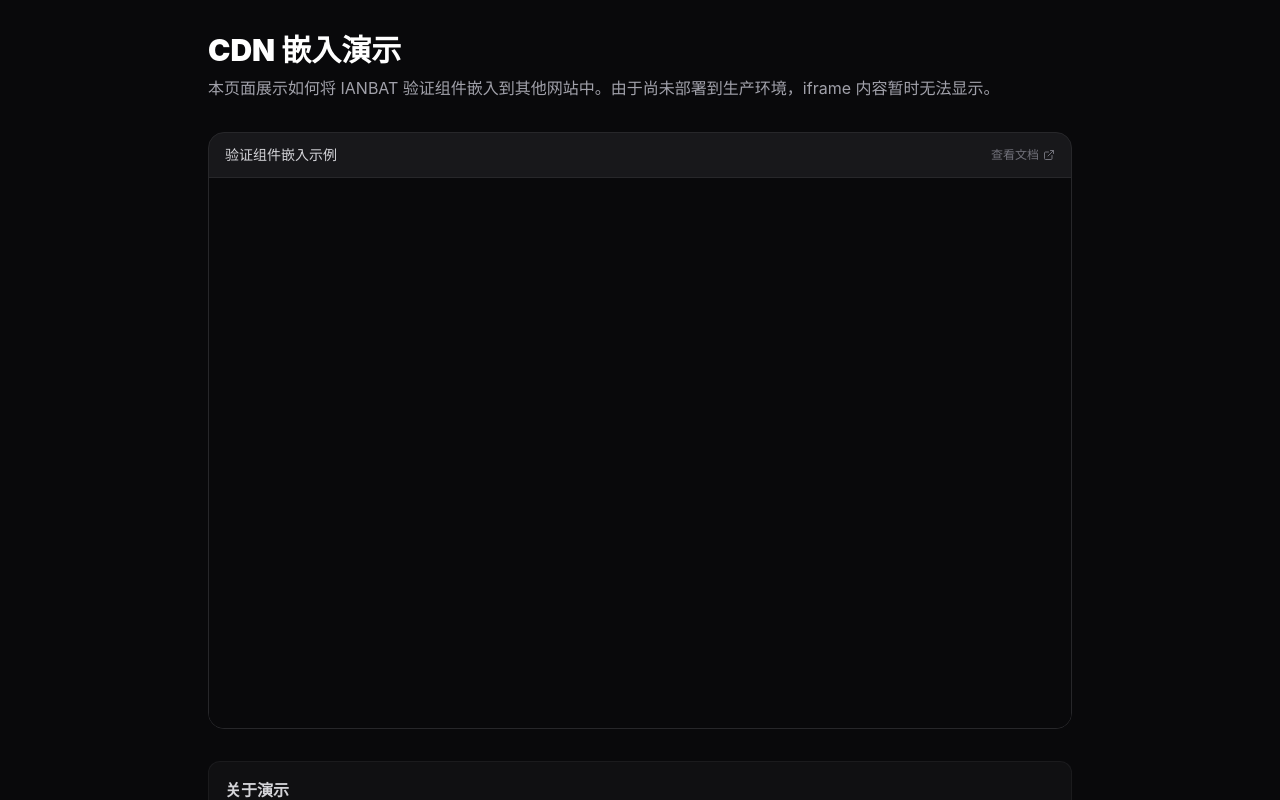
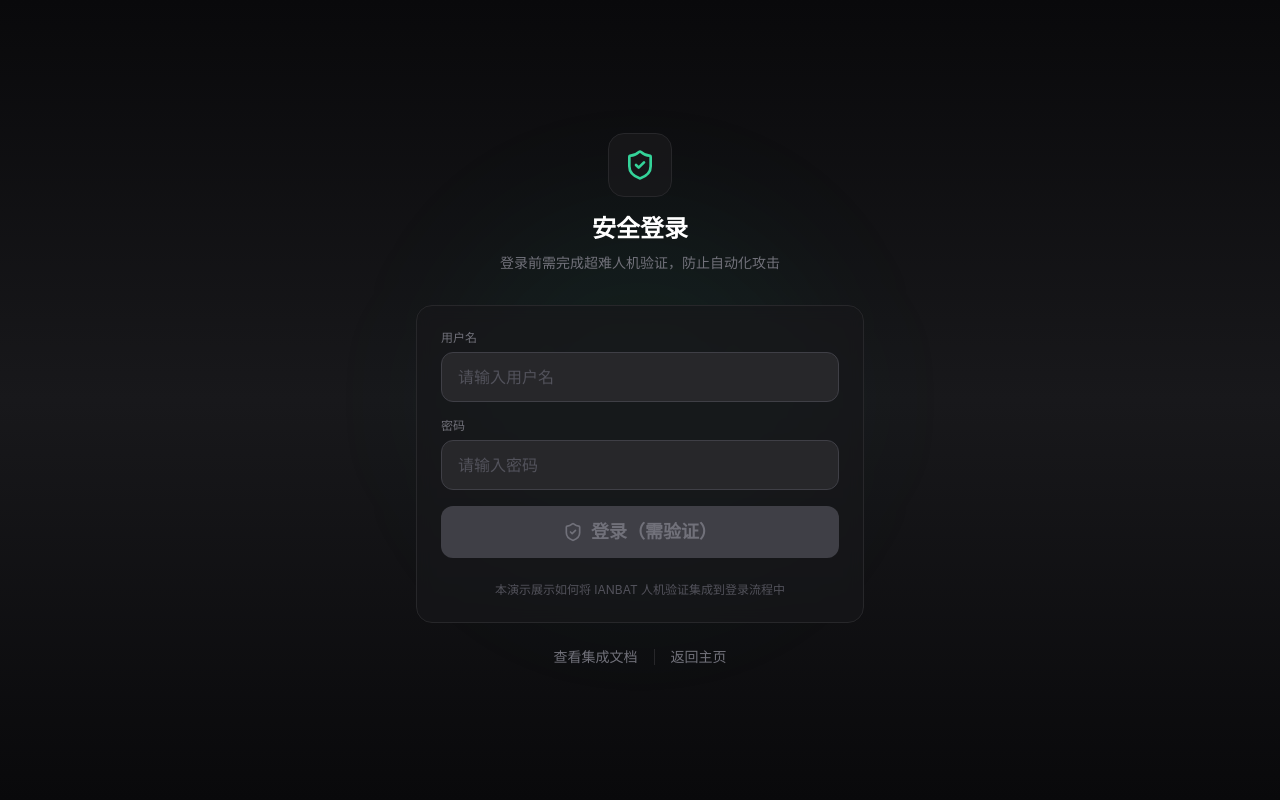
Before and after one commit to RuanMingze/IANBAT, a React (Vite) app: page /cdn/demo in a window 1280 px wide. Shown: the top 800 px of the page. Built offline with nearby package versions, Linux system fonts and the light colour scheme; no server answers.

Commit message:
feat: 将Demo页面改为登录页面演示

```diff
--- a/src/pages/CdnDemo.tsx
+++ b/src/pages/CdnDemo.tsx
@@ -1,5 +1,5 @@
-import { useState, useEffect } from 'react';
-import { ExternalLink, RefreshCw } from 'lucide-react';
+import { useState, useEffect, useCallback } from 'react';
+import { ExternalLink, RefreshCw, ShieldCheck, X } from 'lucide-react';
 
 interface VerificationResult {
   success: boolean;
@@ -8,59 +8,174 @@
 }
 
 export function CdnDemo() {
-  const [result, setResult] = useState<VerificationResult | null>(null);
-  const [loading, setLoading] = useState(true);
+  const [username, setUsername] = useState('');
+  const [password, setPassword] = useState('');
+  const [showModal, setShowModal] = useState(false);
+  const [verificationResult, setVerificationResult] = useState<VerificationResult | null>(null);
+  const [loginSuccess, setLoginSuccess] = useState(false);
+  const [loading, setLoading] = useState(false);
+
+  const handleMessage = useCallback((e: MessageEvent) => {
+    if (e.data?.type === 'ianbat_verification_result') {
+      setVerificationResult(e.data);
+      if (e.data.success) {
+        setLoginSuccess(true);
+        setShowModal(false);
+      }
+    }
+  }, []);
 
   useEffect(() => {
-    const handleMessage = (e: MessageEvent) => {
-      if (e.data?.type === 'ianbat_verification_result') {
-        setResult(e.data);
-      }
-    };
     window.addEventListener('message', handleMessage);
     return () => window.removeEventListener('message', handleMessage);
-  }, []);
+  }, [handleMessage]);
 
-  const handleReset = () => {
-    const iframe = document.querySelector('iframe') as HTMLIFrameElement;
+  const handleLogin = () => {
+    if (!username.trim() || !password.trim()) {
+      return;
+    }
+    setShowModal(true);
+    setVerificationResult(null);
+  };
+
+  const handleResetVerification = () => {
+    const iframe = document.querySelector('iframe#verification-iframe') as HTMLIFrameElement;
     if (iframe && iframe.contentWindow) {
       iframe.contentWindow.postMessage({ type: 'ianbat_reset' }, '*');
     }
-    setResult(null);
+    setVerificationResult(null);
+  };
+
+  const handleCloseModal = () => {
+    setShowModal(false);
+    setVerificationResult(null);
   };
 
   return (
-    <div className="min-h-screen bg-zinc-950 text-white">
-      <div className="max-w-4xl mx-auto px-4 py-8">
-        <div className="mb-8">
-          <h1 className="text-3xl font-black mb-2">CDN 嵌入演示</h1>
-          <p className="text-zinc-400">
-            本页面展示如何将 IANBAT 验证组件嵌入到其他网站中。由于尚未部署到生产环境，iframe 内容暂时无法显示。
+    <div className="min-h-screen bg-gradient-to-b from-zinc-950 via-zinc-900 to-zinc-950 flex items-center justify-center px-4">
+      <div className="absolute inset-0 flex items-center justify-center pointer-events-none">
+        <div className="w-96 h-96 rounded-full bg-emerald-500/5 blur-3xl" />
+      </div>
+
+      <div className="relative z-10 w-full max-w-md">
+        {loginSuccess ? (
+          <div className="text-center">
+            <div className="w-20 h-20 rounded-2xl bg-emerald-500/15 border border-emerald-500/30 flex items-center justify-center mx-auto mb-6">
+              <ShieldCheck className="text-emerald-400" size={40} />
+            </div>
+            <h1 className="text-3xl font-black text-emerald-400 mb-2">登录成功</h1>
+            <p className="text-zinc-400 mb-8">
+              欢迎回来，{username}！<br />
+              人机验证已通过，您已成功登录系统。
+            </p>
+            <button
+              onClick={() => {
+                setLoginSuccess(false);
+                setUsername('');
+                setPassword('');
+              }}
+              className="px-6 py-3 rounded-xl bg-zinc-800 text-white font-medium hover:bg-zinc-700 transition"
+            >
+              返回登录页面
+            </button>
+          </div>
+        ) : (
+          <>
+            <div className="text-center mb-8">
+              <div className="inline-flex items-center justify-center w-16 h-16 rounded-2xl bg-zinc-900/80 border border-zinc-800 mb-4">
+                <ShieldCheck className="text-emerald-400" size={32} />
+              </div>
+              <h1 className="text-2xl font-bold text-white mb-2">安全登录</h1>
+              <p className="text-zinc-500 text-sm">
+                登录前需完成超难人机验证，防止自动化攻击
               </p>
             </div>
 
-        <div className="bg-zinc-900 rounded-2xl border border-zinc-800 overflow-hidden mb-8">
-          <div className="px-4 py-3 border-b border-zinc-800 flex items-center justify-between">
-            <span className="text-sm font-medium text-zinc-300">验证组件嵌入示例</span>
-            <a
-              href="/cdn/docs"
-              className="inline-flex items-center gap-1 text-xs text-zinc-500 hover:text-white transition"
+            <div className="bg-zinc-900/70 backdrop-blur border border-zinc-800 rounded-2xl p-6">
+              <div className="space-y-4">
+                <div>
+                  <label className="block text-xs text-zinc-500 mb-1.5">用户名</label>
+                  <input
+                    type="text"
+                    value={username}
+                    onChange={(e) => setUsername(e.target.value)}
+                    placeholder="请输入用户名"
+                    className="w-full px-4 py-3 rounded-xl bg-zinc-800 border border-zinc-700 text-white outline-none placeholder:text-zinc-600 focus:border-emerald-500/50 transition"
+                  />
+                </div>
+                <div>
+                  <label className="block text-xs text-zinc-500 mb-1.5">密码</label>
+                  <input
+                    type="password"
+                    value={password}
+                    onChange={(e) => setPassword(e.target.value)}
+                    placeholder="请输入密码"
+                    className="w-full px-4 py-3 rounded-xl bg-zinc-800 border border-zinc-700 text-white outline-none placeholder:text-zinc-600 focus:border-emerald-500/50 transition"
+                  />
+                </div>
+                <button
+                  onClick={handleLogin}
+                  disabled={!username.trim() || !password.trim()}
+                  className={`w-full py-3 rounded-xl font-bold text-lg transition flex items-center justify-center gap-2 ${
+                    username.trim() && password.trim()
+                      ? 'bg-emerald-500 text-zinc-900 hover:bg-emerald-400 active:scale-[0.98]'
+                      : 'bg-zinc-700 text-zinc-500 cursor-not-allowed'
+                  }`}
                 >
-              查看文档 <ExternalLink size={12} />
+                  <ShieldCheck size={20} />
+                  登录（需验证）
+                </button>
+              </div>
+
+              <div className="mt-6 text-center text-xs text-zinc-600">
+                <p>本演示展示如何将 IANBAT 人机验证集成到登录流程中</p>
+              </div>
+            </div>
+
+            <div className="mt-6 flex items-center justify-center gap-4 text-sm text-zinc-500">
+              <a href="/cdn/docs" className="hover:text-white transition">
+                查看集成文档
+              </a>
+              <span className="w-px h-4 bg-zinc-800" />
+              <a href="/" className="hover:text-white transition">
+                返回主页
               </a>
             </div>
+          </>
+        )}
+      </div>
+
+      {showModal && (
+        <div className="fixed inset-0 bg-black/80 backdrop-blur-sm flex items-center justify-center z-50 px-4">
+          <div className="bg-zinc-900 border border-zinc-700 rounded-2xl w-full max-w-lg shadow-2xl overflow-hidden">
+            <div className="px-6 py-4 border-b border-zinc-800 flex items-center justify-between">
+              <div className="flex items-center gap-3">
+                <div className="w-8 h-8 rounded-lg bg-emerald-500/15 flex items-center justify-center">
+                  <ShieldCheck className="text-emerald-400" size={18} />
+                </div>
+                <h2 className="text-lg font-bold text-white">人机验证</h2>
+              </div>
+              <button
+                onClick={handleCloseModal}
+                className="text-zinc-500 hover:text-white transition"
+              >
+                <X size={20} />
+              </button>
+            </div>
+            <div className="p-4">
               <div className="relative">
                 <iframe
+                  id="verification-iframe"
                   src="/cdn"
                   width="100%"
-              height="550"
+                  height="480"
                   frameBorder="0"
                   sandbox="allow-scripts allow-same-origin"
                   onLoad={() => setLoading(false)}
-              className="bg-zinc-950"
+                  className="bg-zinc-950 rounded-xl"
                 />
                 {loading && (
-              <div className="absolute inset-0 flex items-center justify-center bg-zinc-950">
+                  <div className="absolute inset-0 flex items-center justify-center bg-zinc-950 rounded-xl">
                     <div className="text-center">
                       <div className="w-8 h-8 border-2 border-zinc-700 border-t-emerald-500 rounded-full animate-spin mx-auto mb-2" />
                       <span className="text-sm text-zinc-500">加载中...</span>
@@ -68,50 +183,21 @@
                   </div>
                 )}
               </div>
+              {verificationResult && !verificationResult.success && (
+                <div className="mt-4 flex items-center justify-between">
+                  <span className="text-sm text-rose-400">验证失败，请重试</span>
+                  <button
+                    onClick={handleResetVerification}
+                    className="inline-flex items-center gap-1 px-3 py-1.5 rounded-lg bg-zinc-800 text-white text-xs font-medium hover:bg-zinc-700 transition"
+                  >
+                    <RefreshCw size={14} /> 重新验证
+                  </button>
                 </div>
-
-        {result && (
-          <div className={`rounded-2xl border p-6 mb-8 ${
-            result.success ? 'bg-emerald-500/10 border-emerald-500/30' : 'bg-rose-500/10 border-rose-500/30'
-          }`}>
-            <div className="flex items-center justify-between">
-              <div>
-                <h3 className={`text-lg font-bold ${result.success ? 'text-emerald-400' : 'text-rose-400'}`}>
-                  {result.success ? '验证通过' : '验证失败'}
-                </h3>
-                <p className="text-zinc-400 text-sm mt-1">
-                  成功 {result.successCount} 关，失败 {result.failCount} 关
-                </p>
+              )}
             </div>
-              <button
-                onClick={handleReset}
-                className="inline-flex items-center gap-2 px-4 py-2 rounded-lg bg-zinc-800 text-white text-sm font-medium hover:bg-zinc-700 transition"
-              >
-                <RefreshCw size={16} /> 重新验证
-              </button>
           </div>
         </div>
       )}
-
-        <div className="bg-zinc-900/50 rounded-xl border border-zinc-800/50 p-4">
-          <h3 className="font-bold text-zinc-300 mb-2">关于演示</h3>
-          <ul className="text-zinc-400 text-sm space-y-1">
-            <li>• 本页面使用相对路径 `/cdn` 作为 iframe 源，模拟本地开发环境</li>
-            <li>• 在生产环境中，请使用完整 URL：`https://ianbat.ruanftrix.cn/cdn`</li>
-            <li>• 验证结果会通过 postMessage 传递给父页面</li>
-            <li>• 通过监听 `ianbat_verification_result` 消息类型获取验证结果</li>
-          </ul>
-        </div>
-
-        <div className="mt-8 flex items-center gap-4 text-sm text-zinc-500">
-          <a href="/cdn/docs" className="hover:text-white transition">
-            返回文档
-          </a>
-          <a href="/" className="hover:text-white transition">
-            返回主页
-          </a>
-        </div>
-      </div>
     </div>
   );
 }
```
Lines whose indentation alone changed are shown as unchanged.
